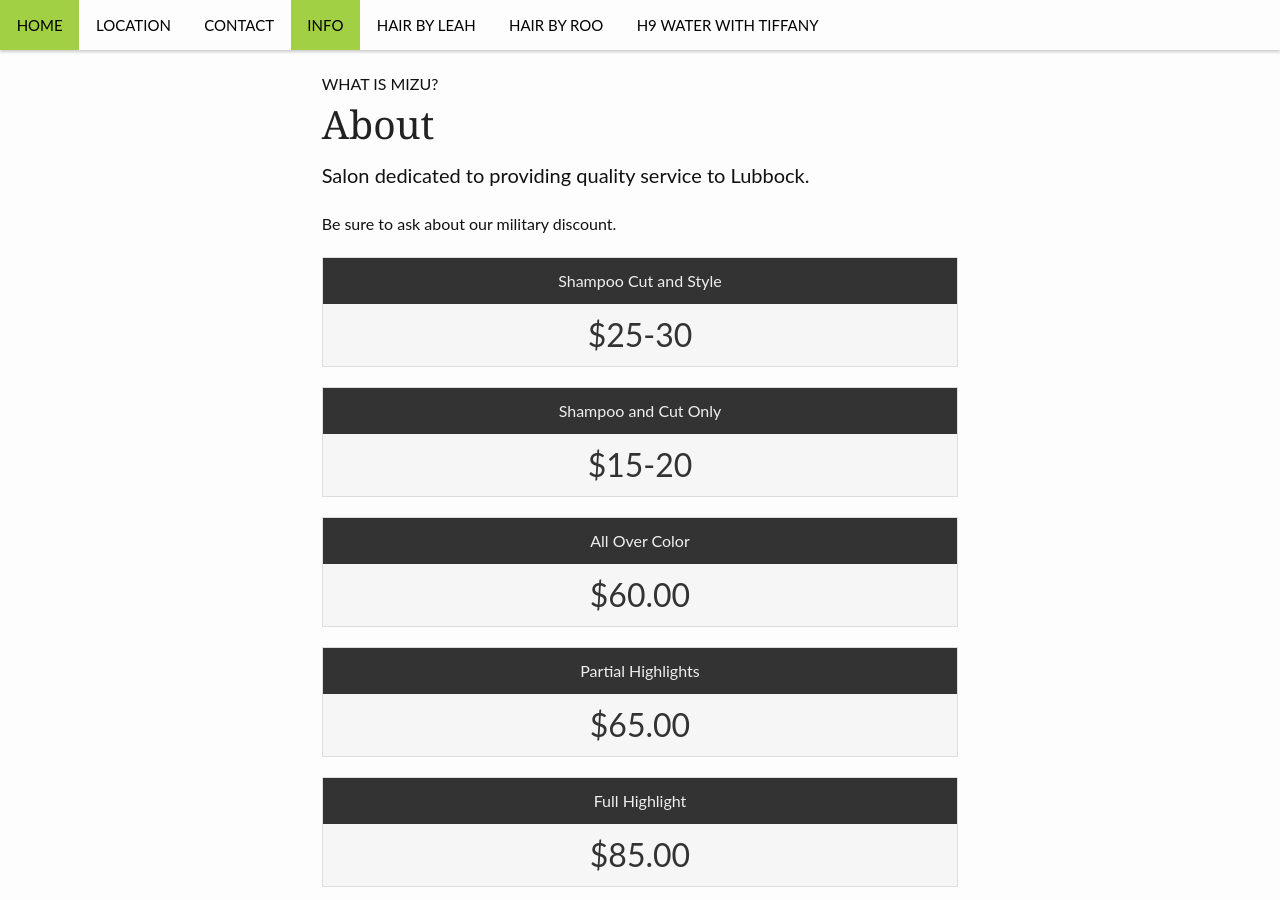
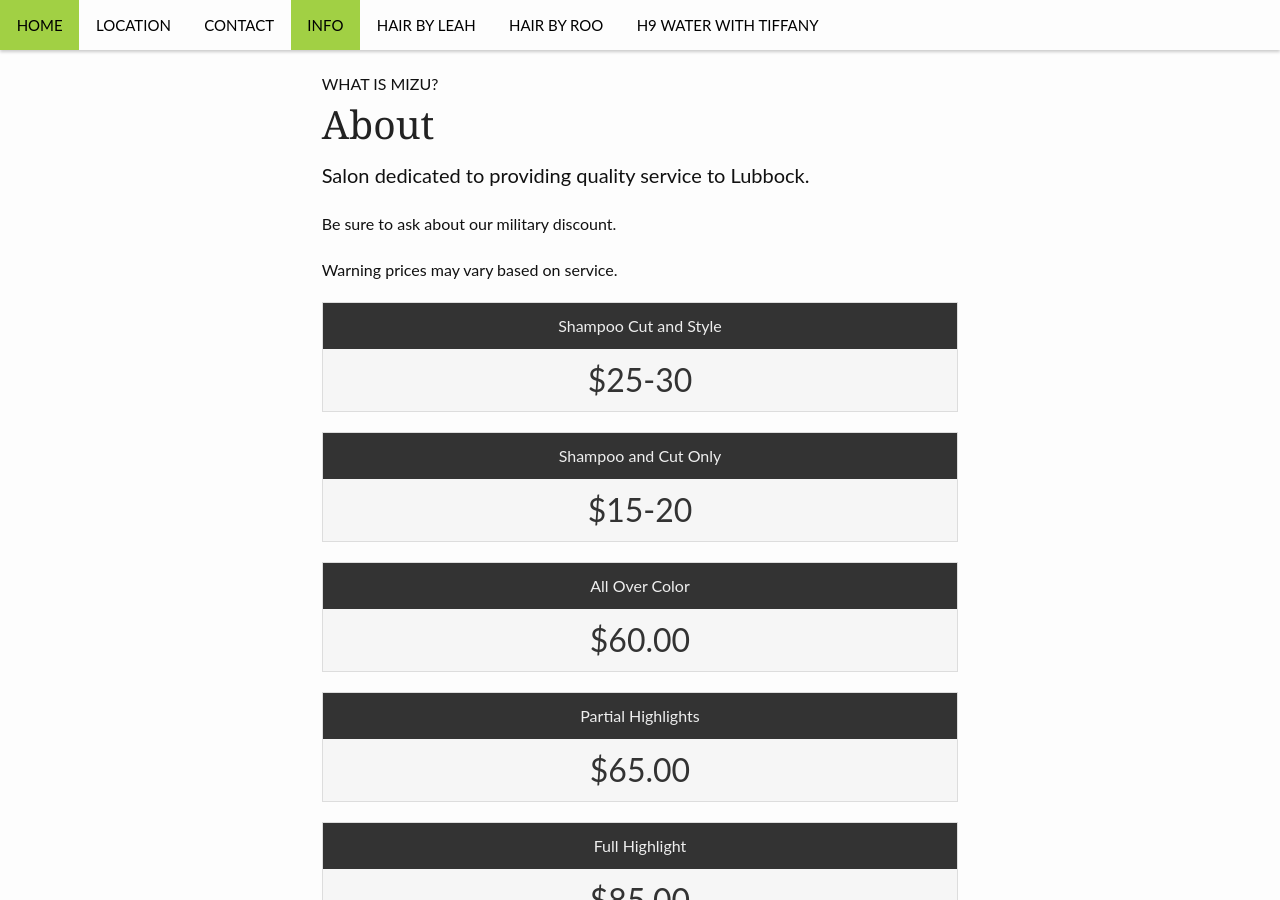
Before and after one commit to cprieger/Mizu, a Jekyll site: the page built from pages/info.md, in a window 1280 px wide and 900 px high, scrolled down 319 px. Built offline with Jekyll 4.4.1, drawn with Linux system fonts in a browser that asks for light colours.

Commit message:
added warning

```diff
--- a/pages/info.md
+++ b/pages/info.md
@@ -9,6 +9,8 @@ header:
 ---
 
 <p> Be sure to ask about our military discount. </p>
+
+<p> Warning prices may vary based on service. </p>
 
 <ul class="pricing-table">
   <li class="title">Shampoo Cut and Style</li>
```
